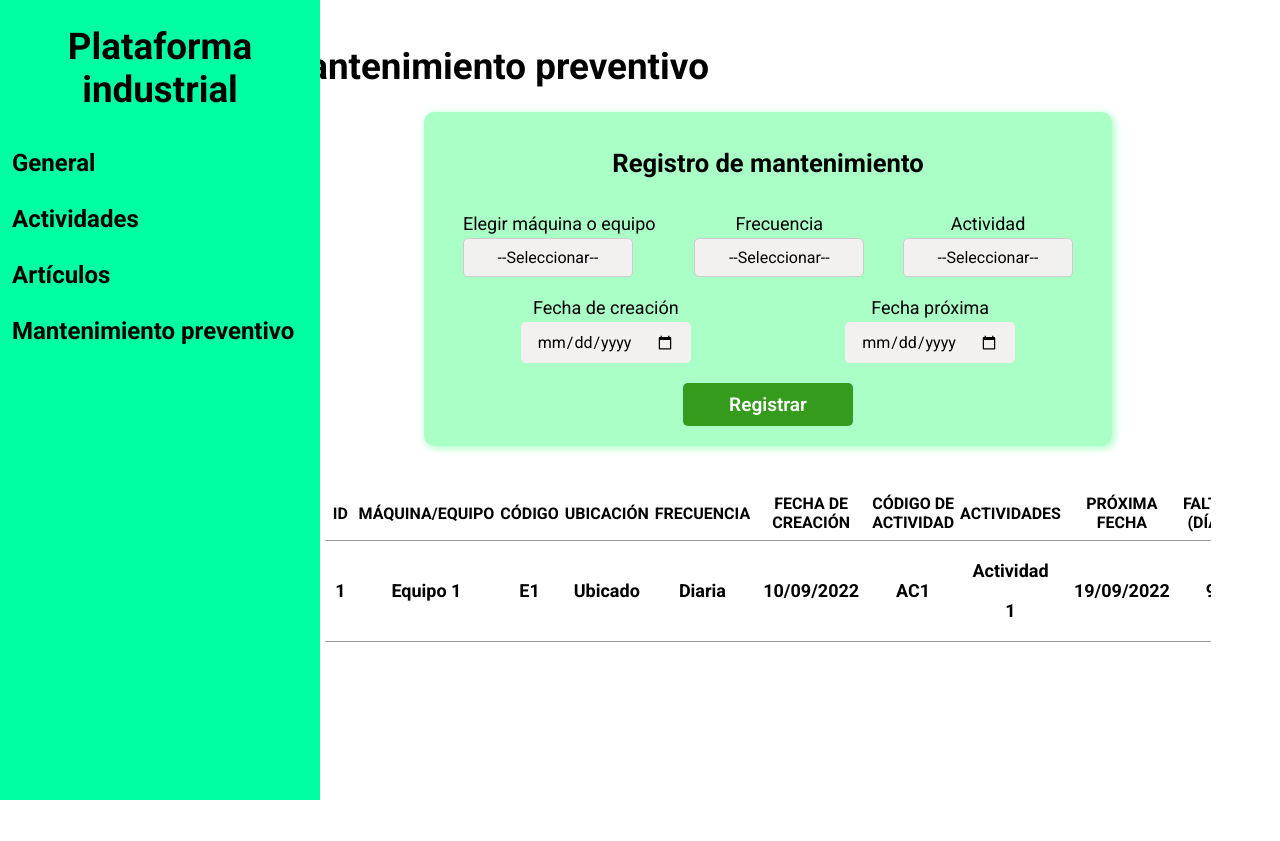
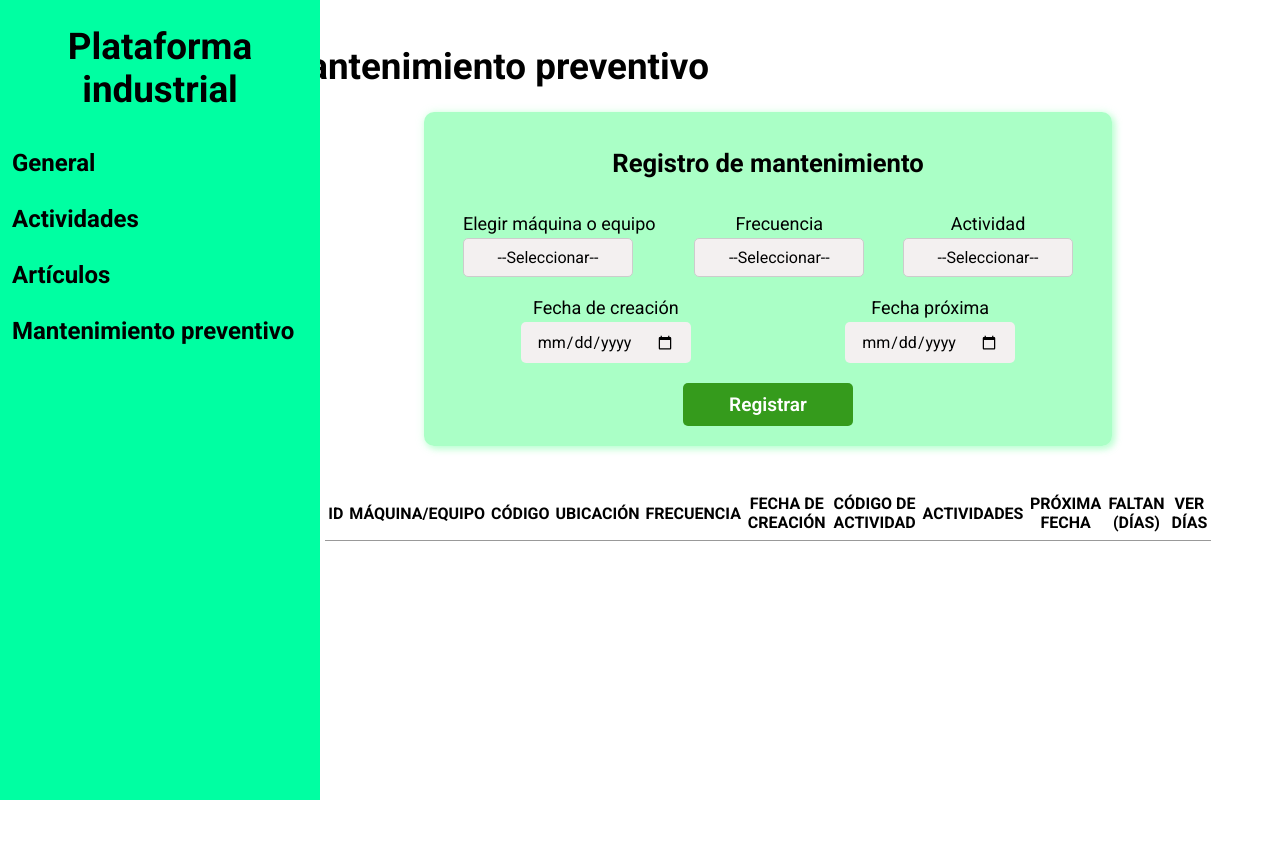
Before and after one commit to DRUMPADD/sigssmac_django, a Django app: page /plataforma/general in a window 1280 px wide. Shown: the top 841 px of the page. Run offline with Django 3.2, Linux system fonts and the light colour scheme; lists and menus that the app fills with data are empty; some libraries are stand-ins or nearby versions.

```diff
--- a/templates/plataforma/general.html
+++ b/templates/plataforma/general.html
@@ -74,19 +74,6 @@
                 </tr>
             </thead>
             <tbody class="t_body">
-                <tr>
-                    <td>1</td>
-                    <td>Equipo 1</td>
-                    <td>E1</td>
-                    <td>Ubicado</td>
-                    <td>Diaria</td>
-                    <td>10/09/2022</td>
-                    <td>AC1</td>
-                    <td>Actividad 1</td>
-                    <td>19/09/2022</td>
-                    <td>9</td>
-                    <td><a href="#" class="details"><i class="fa-solid fa-book"></i></a></td>
-                </tr>
             </tbody>
         </table>
 
```
